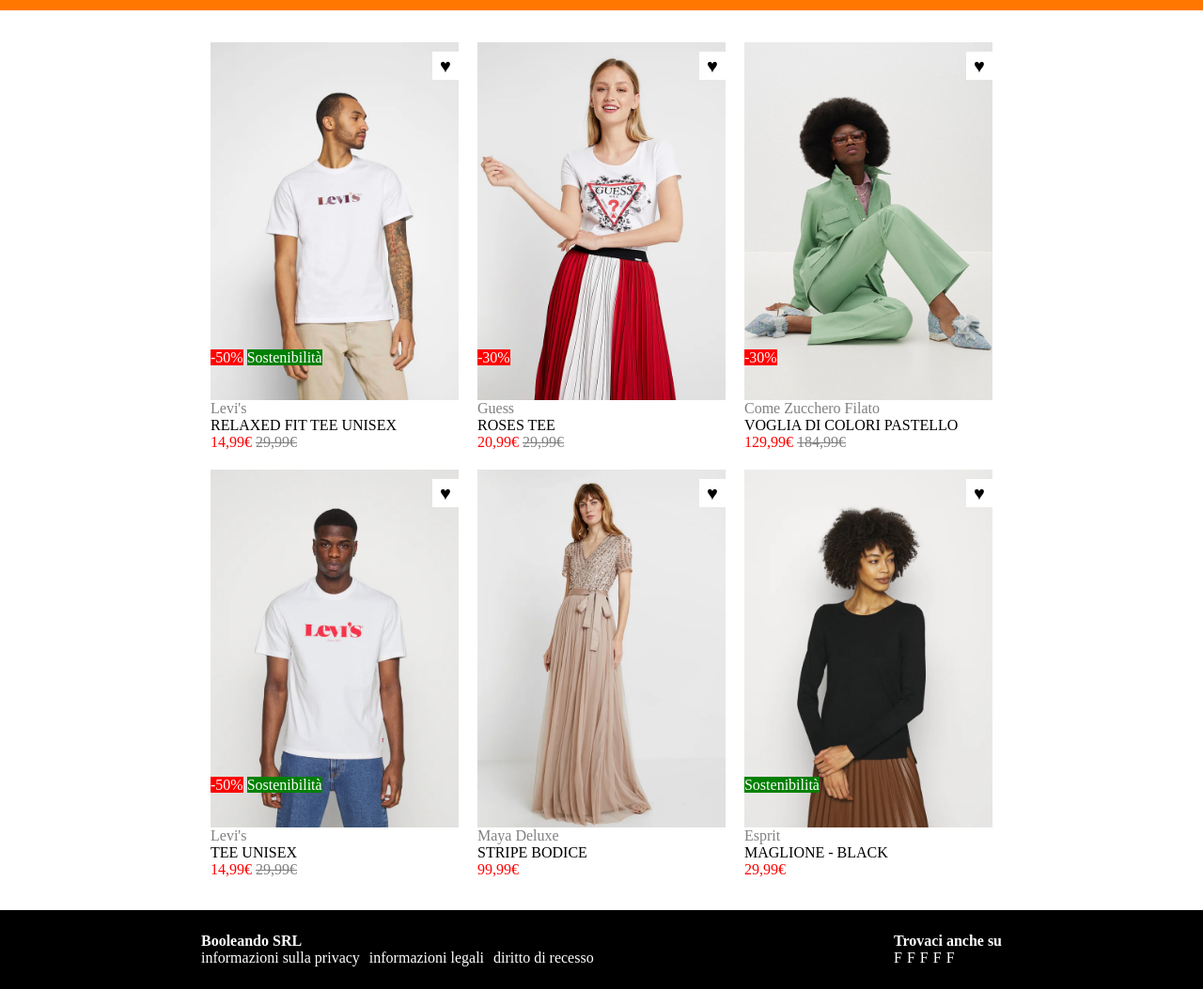
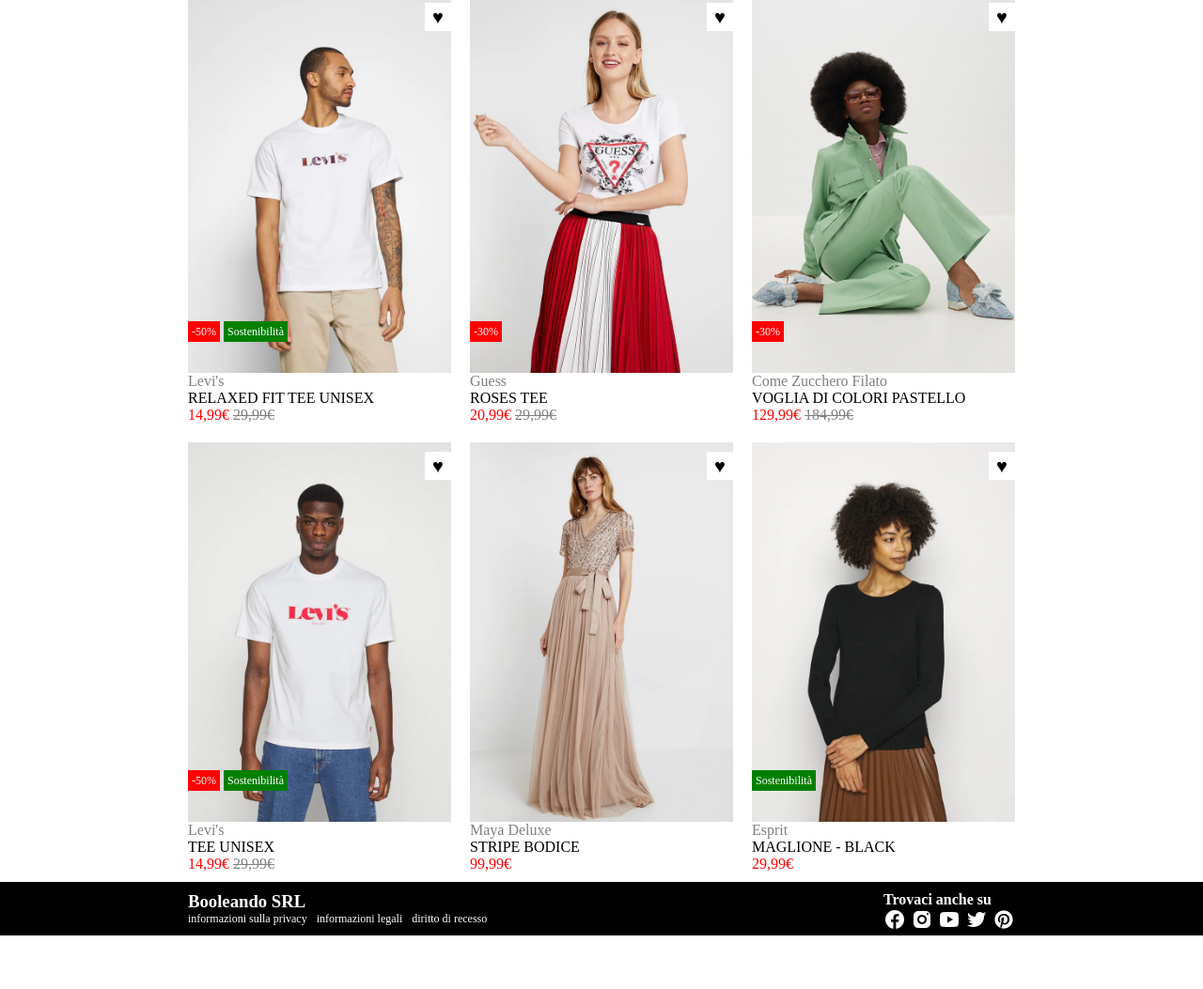
Before and after one commit to Francesca-Barletta/html-css-boolando, a plain HTML site: page index.html in a window 1280 px wide. Shown: the part 82-1135 px from the top of the page at 94% size. After the commit the page ends 1078 px from the top, so only its background shows below. Drawn offline with Linux system fonts and the light colour scheme.

Commit message:
add social icons in footer and font link in head

```diff
--- a/css/style.css
+++ b/css/style.css
@@ -25,11 +25,12 @@
     display: flex;
     flex-wrap: wrap;
 }
-
+.container-hd, .container-ft{
+    padding: 10px;
+}
 .container{
     max-width: 900px;
     margin: 0 auto;
-    padding: 24px;
 }
 
 .row-header{
@@ -95,11 +96,15 @@
     text-decoration: line-through;
 }
 
+.card .red, .green{
+
+    color: white;
+    font-size: 12px;
+    padding: 4px;
+}
 .card .red{
     background-color: red;
-    color: white;
 }
-
 .card .green{
     background-color: green;
     color: white;
@@ -141,6 +146,7 @@
     display: flex;
     flex-direction: row;
     gap: 5px;
+    font-size: 12px;
 }
 .row-footer{
     position: relative;
--- a/index.html
+++ b/index.html
@@ -3,12 +3,15 @@
 <head>
     <meta charset="UTF-8">
     <meta name="viewport" content="width=device-width, initial-scale=1.0">
+    <link rel="preconnect" href="https://fonts.googleapis.com">
+    <link rel="preconnect" href="https://fonts.gstatic.com" crossorigin>
+    <link href="https://fonts.googleapis.com/css2?family=Roboto:wght@400;700&display=swap" rel="stylesheet">
     <link rel="stylesheet" href="./css/style.css">
-    <title>Boolando</title>
+    <title>Booleando</title>
 </head>
 <body>
     <header class="page-header">
-        <div class="container">
+        <div class="container container-hd">
             <div class="row row-header">
                 <div>
                     <ul class="choose-type">
@@ -173,10 +176,10 @@
     </main>
 
     <footer class="page-footer">
-        <div class="container">
+        <div class="container container-ft">
             <div class="row row-footer">
                 <div class="col-info">
-                    <h4><a href="#">Booleando SRL</a></h4>
+                    <h3><a href="#">Booleando SRL</a></h3>
 
                         <ul class="footer-info">
                             <li><a href="">informazioni sulla privacy</a><li>
@@ -189,11 +192,11 @@
                     <h4>Trovaci anche su</h4>
 
                         <ul class="footer-social">
-                            <li><a href="">F</a></li>
-                            <li><a href="">F</a></li>
-                            <li><a href="">F</a></li>
-                            <li><a href="">F</a></li>
-                            <li><a href="">F</a></li>
+                            <li><a href=""><img src="./img/icons8-facebook-24.png" alt=""></a></li>
+                            <li><a href=""><img src="./img/icons8-instagram-24.png" alt=""></a></li>
+                            <li><a href=""><img src="./img/icons8-riproduci-youtube-24.png" alt=""></a></li>
+                            <li><a href=""><img src="./img/icons8-twitter-24.png" alt=""></a></li>
+                            <li><a href=""><img src="./img/icons8-pinterest-24.png" alt=""></a></li>
                         </ul>
 
                 </div>
```
Also changed, not shown: img/icons8-facebook-24.png (added), img/icons8-instagram-24.png (added), img/icons8-pinterest-24.png (added), img/icons8-pinterest-48.png (added), img/icons8-riproduci-youtube-24.png (added), img/icons8-twitter-24.png (added).
